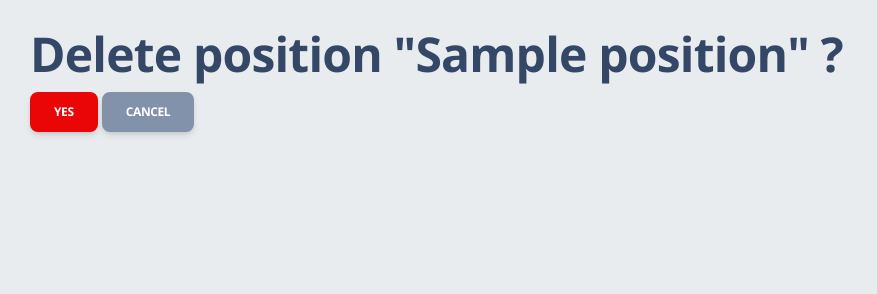
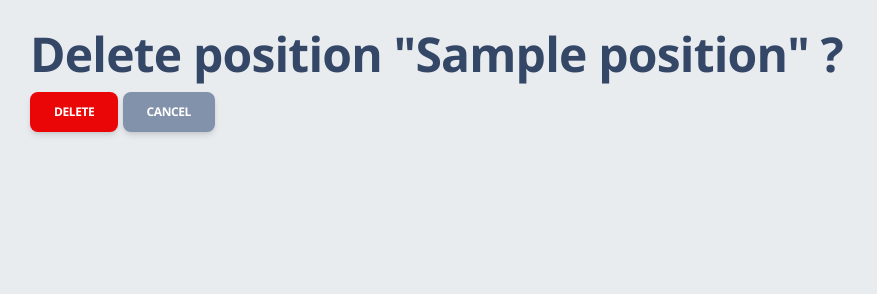
Before and after one commit to Qbusik/task-flow, a Django app: page /positions/1/delete/ in a window 1280 px wide. Shown: the part 160-454 px from the top of the page, without its empty margins (0-877 px from the left). Run offline with Django 5.2, Linux system fonts and the light colour scheme; a user stored in the database is signed in; tables that the repository leaves empty hold one stand-in row (values such as "Sample post"); some libraries are stand-ins or nearby versions.

Commit message:
styling position delete

```diff
--- a/templates/hub/position_confirm_delete.html
+++ b/templates/hub/position_confirm_delete.html
@@ -40,7 +40,7 @@
     <h1>Delete position "{{ position.name }}" ?</h1>
     <form action="" method="post">
       {% csrf_token %}
-      <input type="submit" value="Yes" class="btn btn-danger">
+      <input type="submit" value="Delete" class="btn btn-danger">
       <a href="javascript:history.back()" class="btn btn-secondary link-to-page">
         Cancel
       </a>
```
